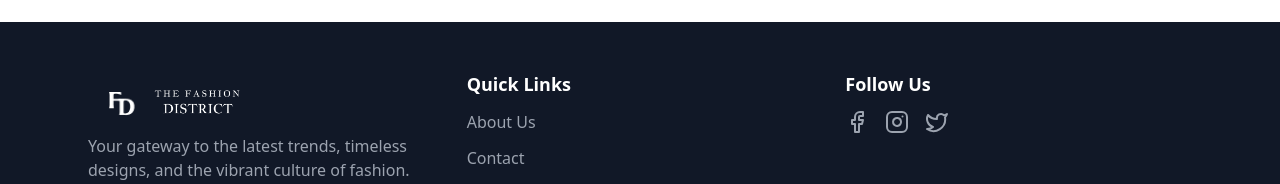
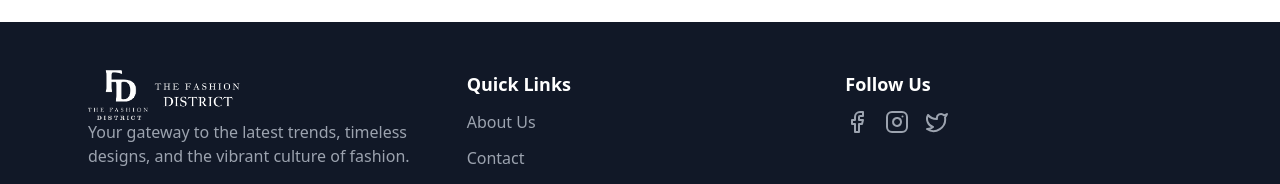
Before and after one commit to fashiondistrictgh/official_website-, a Next.js app in the folder official_website-/: page / in a window 1280 px wide. Shown: the part 3522-3706 px from the top of the page. Built offline with nearby package versions, Linux system fonts and the light colour scheme.

Commit message:
Make the changes on the footer

```diff
--- a/official_website-/app/components/Footer.tsx
+++ b/official_website-/app/components/Footer.tsx
@@ -15,7 +15,7 @@ export default function Footer(){
             <Image
             width={60}
             height={60}
-            src="/log.png"
+            src="/tfdlogo.png"
             alt="Logo"
             // className="h-10"
           />
```
